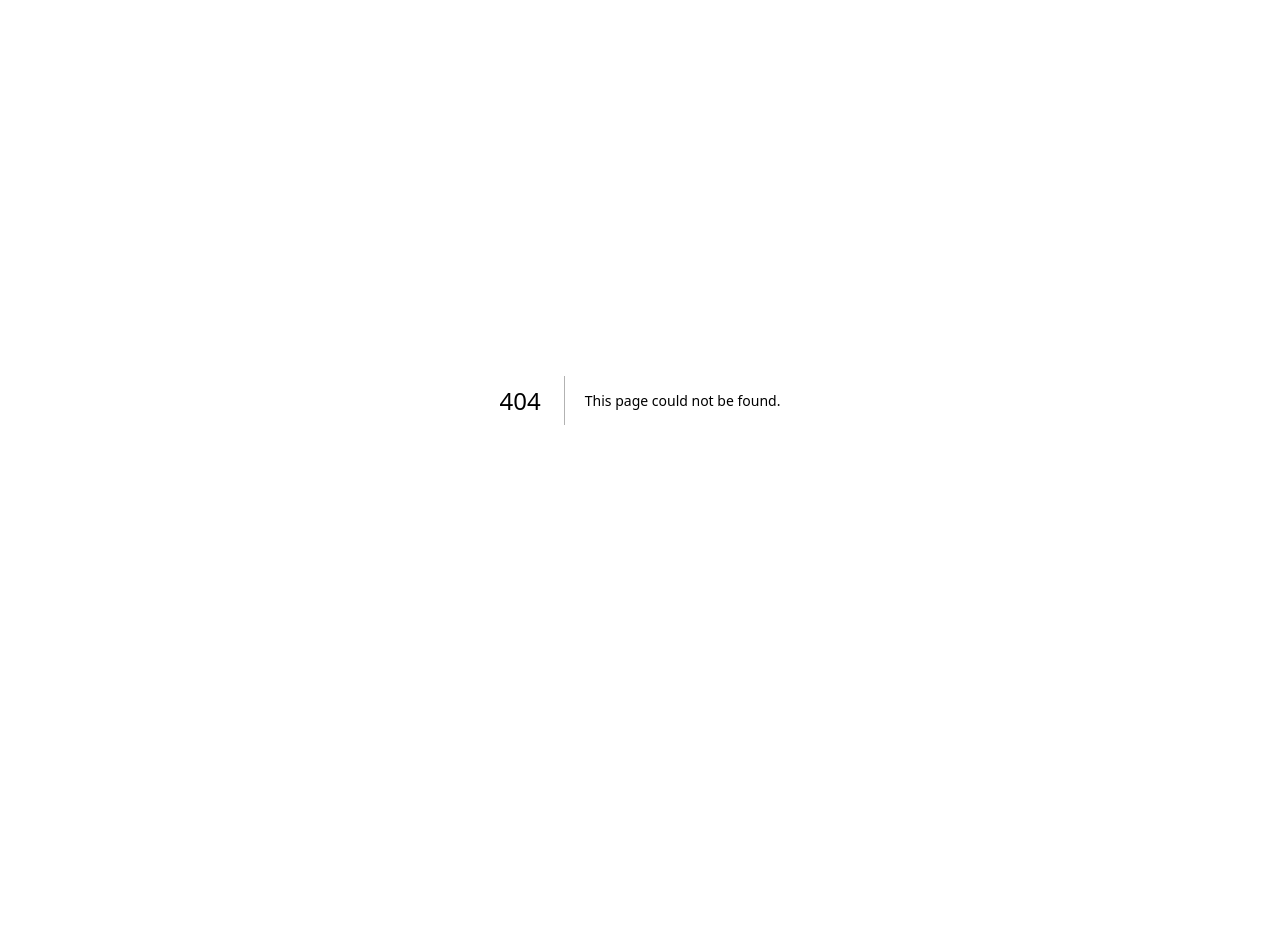
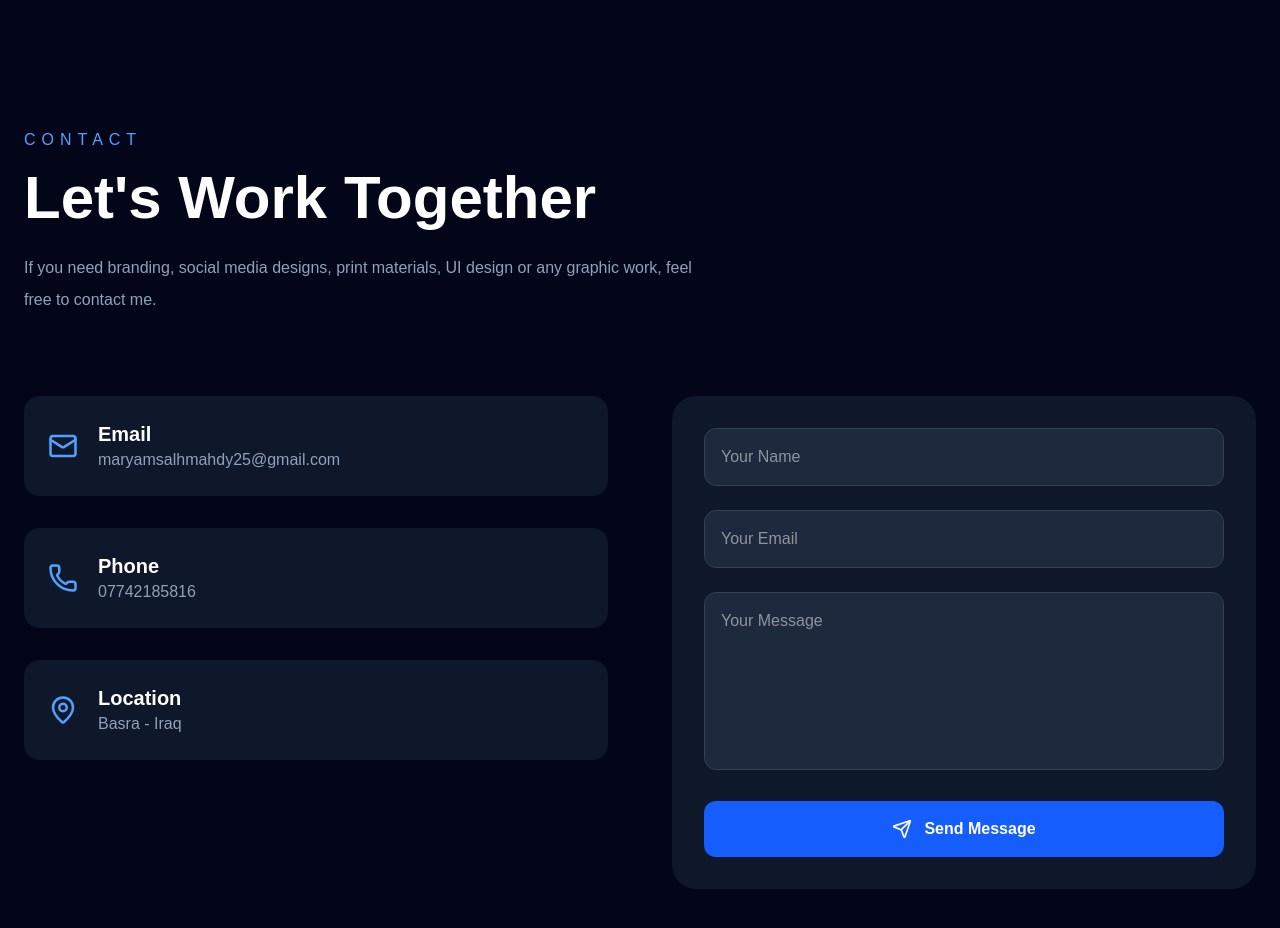
Before and after one commit to maryamsalhmahdy20-crypto/my-portfolio, a Next.js app: page /contact in a window 1280 px wide. Before the commit this address had no page. Shown: the top 928 px of the page. Before the commit the page ends 800 px from the top, so only its background shows below. Built offline with nearby package versions, Linux system fonts and the light colour scheme.

Commit message:
update design for portfolio

```diff
--- /dev/null
+++ b/app/contact/page.tsx
@@ -0,0 +1,108 @@
+"use client";
+
+import { Mail, Phone, MapPin, Send } from "lucide-react";
+
+export default function ContactPage() {
+  return (
+    <main className="min-h-screen bg-slate-950 text-white">
+
+      <section className="max-w-7xl mx-auto px-6 py-32">
+
+        <p className="uppercase tracking-[6px] text-blue-400">
+          Contact
+        </p>
+
+        <h1 className="text-6xl font-black mt-4">
+          Let's Work Together
+        </h1>
+
+        <p className="text-slate-400 mt-6 max-w-2xl leading-8">
+          If you need branding, social media designs, print materials,
+          UI design or any graphic work, feel free to contact me.
+        </p>
+
+        <div className="grid lg:grid-cols-2 gap-16 mt-20">
+
+          {/* المعلومات */}
+
+          <div className="space-y-8">
+
+            <div className="flex gap-5 items-center bg-slate-900 p-6 rounded-2xl">
+
+              <Mail className="text-blue-400" size={30} />
+
+              <div>
+                <h3 className="font-bold text-xl">Email</h3>
+                <p className="text-slate-400">
+                  maryamsalhmahdy25@gmail.com
+                </p>
+              </div>
+
+            </div>
+
+            <div className="flex gap-5 items-center bg-slate-900 p-6 rounded-2xl">
+
+              <Phone className="text-blue-400" size={30} />
+
+              <div>
+                <h3 className="font-bold text-xl">Phone</h3>
+                <p className="text-slate-400">
+                  07742185816
+                </p>
+              </div>
+
+            </div>
+
+            <div className="flex gap-5 items-center bg-slate-900 p-6 rounded-2xl">
+
+              <MapPin className="text-blue-400" size={30} />
+
+              <div>
+                <h3 className="font-bold text-xl">Location</h3>
+                <p className="text-slate-400">
+                  Basra - Iraq
+                </p>
+              </div>
+
+            </div>
+
+          </div>
+
+          {/* الفورم */}
+
+          <form className="bg-slate-900 rounded-3xl p-8 space-y-6">
+
+            <input
+              type="text"
+              placeholder="Your Name"
+              className="w-full bg-slate-800 rounded-xl p-4 outline-none border border-slate-700 focus:border-blue-500"
+            />
+
+            <input
+              type="email"
+              placeholder="Your Email"
+              className="w-full bg-slate-800 rounded-xl p-4 outline-none border border-slate-700 focus:border-blue-500"
+            />
+
+            <textarea
+              rows={6}
+              placeholder="Your Message"
+              className="w-full bg-slate-800 rounded-xl p-4 outline-none border border-slate-700 focus:border-blue-500 resize-none"
+            />
+
+            <button
+              className="flex items-center justify-center gap-3 bg-blue-600 hover:bg-blue-700 duration-300 rounded-xl py-4 w-full font-semibold"
+            >
+              <Send size={20} />
+              Send Message
+            </button>
+
+          </form>
+
+        </div>
+
+      </section>
+
+    </main>
+  );
+}
--- a/app/page.tsx
+++ b/app/page.tsx
@@ -1,9 +1,14 @@
 import Hero from "@/components/Hero";
+import dynamic from 'next/dynamic';
+
+// Import About dynamically and handle modules that may not have a default export
+const About = dynamic(() => import('@/components/About').then(mod => mod.default || mod));
 
 export default function Home() {
-  return (
-    <>
-      <Hero />
-    </>
-  );
+	return (
+		<>
+			<Hero />
+			<About />
+		</>
+	);
 }
--- a/components/Hero.tsx
+++ b/components/Hero.tsx
@@ -88,7 +88,7 @@ export default function Hero() {
               </Link>
 
               <Link
-                href="/contact"
+              href="/contact"
                 className="rounded-xl border border-blue-500 hover:bg-blue-600 duration-300 px-8 py-4 font-semibold"
               >
 
--- a/components/home/About.tsx
+++ b/components/home/About.tsx
@@ -0,0 +1,162 @@
+"use client";
+
+import Image from "next/image";
+import { motion } from "framer-motion";
+
+export default function About() {
+
+  return (
+
+<section className="bg-slate-900 text-white py-28">
+
+<div className="max-w-7xl mx-auto px-6">
+
+<div className="grid lg:grid-cols-2 gap-20 items-center">
+
+{/* الصورة */}
+
+<motion.div
+
+initial={{opacity:0,x:-80}}
+
+whileInView={{opacity:1,x:0}}
+
+transition={{duration:.8}}
+
+viewport={{once:true}}
+
+>
+
+<div className="relative">
+
+<Image
+
+src="/images/profile.jpg"
+
+alt="About"
+
+width={500}
+
+height={600}
+
+className="rounded-[35px] object-cover shadow-2xl"
+
+/>
+
+<div className="absolute -bottom-8 -right-8 bg-blue-600 rounded-3xl px-8 py-6">
+
+<p className="text-5xl font-black">
+
+4+
+
+</p>
+
+<p className="text-sm">
+
+Years Experience
+
+</p>
+
+</div>
+
+</div>
+
+</motion.div>
+
+{/* النص */}
+
+<motion.div
+
+initial={{opacity:0,x:80}}
+
+whileInView={{opacity:1,x:0}}
+
+transition={{duration:.8}}
+
+viewport={{once:true}}
+
+>
+
+<p className="uppercase tracking-[6px] text-blue-400">
+
+About Me
+
+</p>
+
+<h2 className="text-5xl font-black mt-5">
+
+Creative Graphic Designer
+
+</h2>
+
+<p className="mt-10 leading-9 text-slate-300">
+
+Professional Graphic Designer specialized in
+Brand Identity,
+Social Media,
+Print Design,
+Marketing Materials,
+and Website UI Design.
+
+</p>
+
+<p className="mt-8 leading-9 text-slate-400">
+
+I transform ideas into visual identities
+that strengthen brands
+and leave a memorable impression.
+
+Every project is designed with
+strategy,
+creativity,
+and attention to detail.
+
+</p>
+
+<div className="grid grid-cols-2 gap-6 mt-14">
+
+<div className="bg-slate-800 rounded-2xl p-6">
+
+<h3 className="text-4xl font-black text-blue-400">
+
+120+
+
+</h3>
+
+<p className="mt-2 text-slate-300">
+
+Completed Projects
+
+</p>
+
+</div>
+
+<div className="bg-slate-800 rounded-2xl p-6">
+
+<h3 className="text-4xl font-black text-blue-400">
+
+40+
+
+</h3>
+
+<p className="mt-2 text-slate-300">
+
+Happy Clients
+
+</p>
+
+</div>
+
+</div>
+
+</motion.div>
+
+</div>
+
+</div>
+
+</section>
+
+);
+
+}
--- a/data/projects.ts
+++ b/data/projects.ts
@@ -1,18 +1,12 @@
 export const projects = [
 
 {
-    id: "brand-identity",
-
-    title: "Brand Identity",
-
-    category: "Branding",
-
-    cover: "/images/portfolio/branding.jpg",
-
-    description:
-      "Complete branding project including logo, colors, typography and stationery.",
-
-    images: [
+id:"brand-identity",
+title:"Brand Identity",
+category:"Branding",
+cover:"/images/portfolio/branding.jpg",
+description:"Complete visual identity with logo, typography and colors.",
+images:[
 "/images/portfolio/branding.jpg",
 "/images/portfolio/branding2.jpg",
 "/images/portfolio/branding3.jpg",
@@ -20,18 +14,12 @@ export const projects = [
 },
 
 {
-    id: "social-media",
-
-    title: "Social Media",
-
-    category: "Social Media",
-
-    cover: "/images/portfolio/social.jpg",
-
-    description:
-      "Creative social media campaign.",
-
-    images: [
+id:"social-media",
+title:"Social Media Campaign",
+category:"Social Media",
+cover:"/images/portfolio/social.jpg",
+description:"Creative Instagram and Facebook campaigns.",
+images:[
 "/images/portfolio/social.jpg",
 "/images/portfolio/social2.jpg",
 "/images/portfolio/social3.jpg",
@@ -39,18 +27,12 @@ export const projects = [
 },
 
 {
-    id: "print-design",
-
-    title: "Print Design",
-
-    category: "Print",
-
-    cover: "/images/portfolio/print.jpg",
-
-    description:
-      "Flyers, brochures and menus.",
-
-    images: [
+id:"print-design",
+title:"Printing Design",
+category:"Print",
+cover:"/images/portfolio/print.jpg",
+description:"Brochure, Flyer and Business Card.",
+images:[
 "/images/portfolio/print.jpg",
 "/images/portfolio/print2.jpg",
 "/images/portfolio/print3.jpg",
```
Also changed, not shown: components/About.tsx (added), components/Projects.tsx (added). Lines whose indentation alone changed are shown as unchanged.
